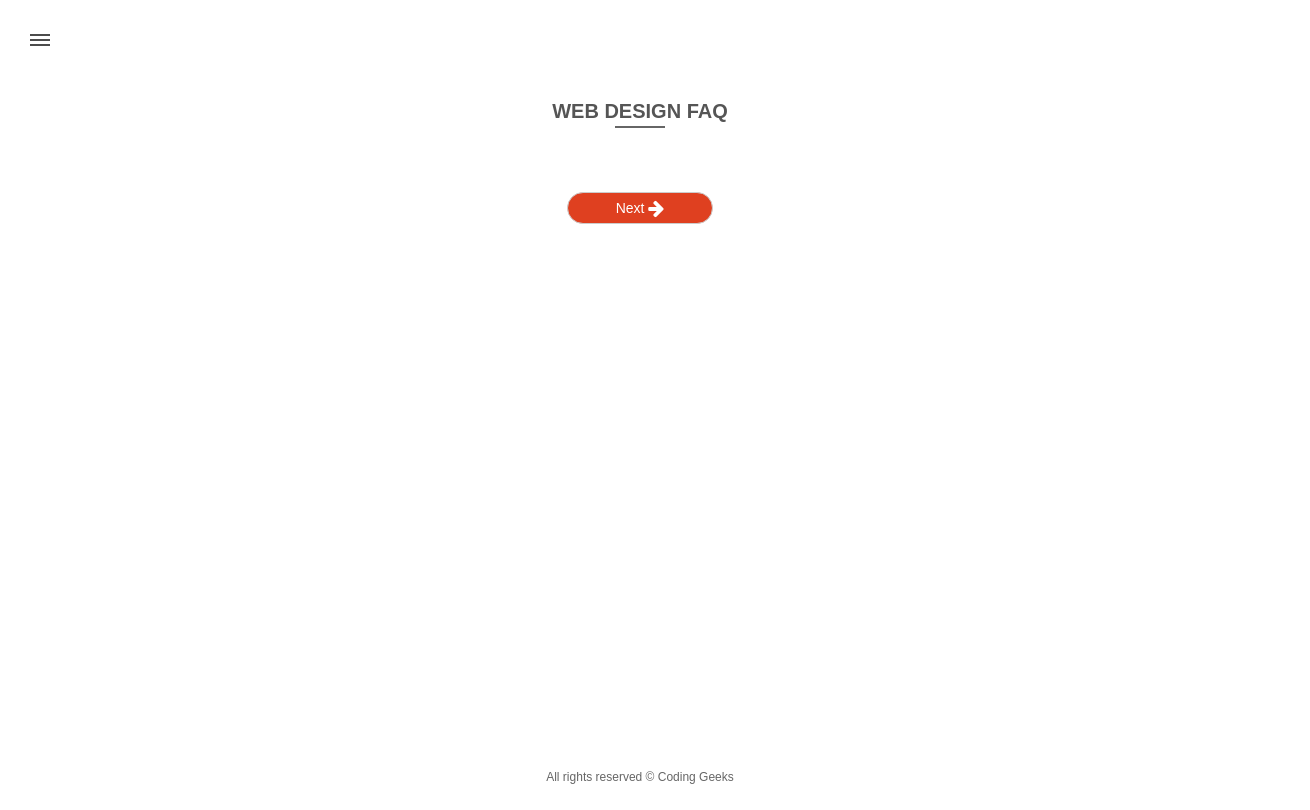
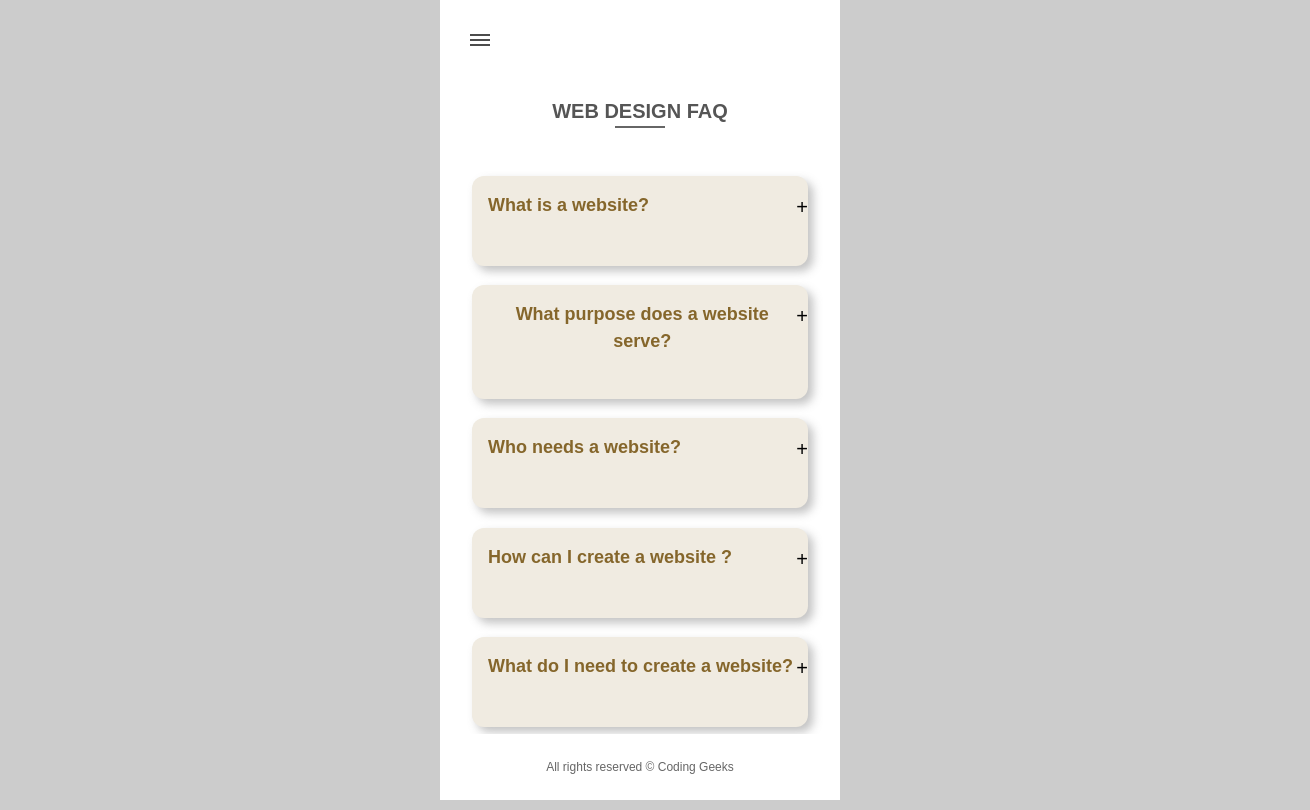
Before and after one commit to emagwebsolutions/codinggeeks, a React (Create React App) app: page /#/faq in a window 1280 px wide. Shown: the whole page, 1310 px wide, since content can reach past the window. Built offline with nearby package versions, Linux system fonts and the light colour scheme.

Commit message:
Thirteenth Commit

```diff
--- a/src/components/Accordion.tsx
+++ b/src/components/Accordion.tsx
@@ -1,56 +1,25 @@
 import '../sass/accordion.scss';
 import MapFunc from './utils/MapFunc'
+import { accordionData,accordionDataValues } from './Types'
 
 
-const data = [
-    {
-        q: 'What is a website?',
-        ans: 'A website is a collection of publicly accessible, interlinked Web pages that share a single domain name. Websites can be created and maintained by an individual, group, business or organization to serve a variety of purposes.'
-    },
-    {
-        q: 'What purpose does a website serve?',
-        ans: 'Different kinds of websites have different purposes depending on who the intended audience is. Some websites are geared towards selling products and other websites are geared towards providing practical information, while others are merely for entertainment.'
-    },
-    {
-        q: 'Who needs a website?',
-        ans: 'Every organization or business who has something to sell or information to put accross needs a website'
-    },
-    {
-        q: 'How can I create a website ?',
-        ans: 'You can create a website using codes and codes are nothing but a combination of characters and numbers. The name for the code use to create a website is called "HTML TAGS"'
-    },
-    {
-        q: 'What do I need to create a website?',
-        ans: 'To create a website you need a Domain name, Hosting space,Content and Web Pages'
-    },
-    {
-        q: 'How long does it take to create a website?',
-        ans: ''
-    },
-    {
-        q: 'How long does it take to learn a website design? ',
-        ans: 'It’s important to understand that every website is different. So it\'s difficult to say: “A website should take exactly two months to build” since website project differ from one another. But for a simple site of about ten pages a week or two is possible.'
-    },
-    {
-        q: 'Does web design pay?',
-        ans: 'Web Designer salaries in Ghana range from 2,000 GHS per month (minimum salary) to 6,000 GHS per month (maximum salary).'
-    },
-    {
-        q: 'Is age a barrier to learning web design?',
-        ans: 'Age is never a barrier to learning web design if only you are determined'
-    },
-    {
-        q: 'Is web design for females?',
-        ans: 'Yes anybody who is willing to learn can pursue web design as a career while men dominate the world of web design, their Women counterparts too are gradually making their presence felt. '
-    }
-]
+const Accordion = ( { data }: accordionData ) => {
 
+    const html = ( v: accordionDataValues, k: number) => (
+        <div className="accordion" key={k}>
+            <div className="accordion-top flex space-between">
+                <h4>{v.q}</h4> <span>+</span>
+            </div>
+            <div className="accordion-bottom">
+                {v.ans}
+            </div>
+        </div>
+    )
+    const res = MapFunc( html )( data )
 
-
-
-const Accordion = ( { heading,message }: {heading: string; message: string}) => {
     return (
         <>
+        { res }
         </>
     )
 }
--- /dev/null
+++ b/src/components/data/FaqData.tsx
@@ -0,0 +1,45 @@
+
+const FaqData = [
+    {
+        q: 'What is a website?',
+        ans: 'A website is a collection of publicly accessible, interlinked Web pages that share a single domain name. Websites can be created and maintained by an individual, group, business or organization to serve a variety of purposes.'
+    },
+    {
+        q: 'What purpose does a website serve?',
+        ans: 'Different kinds of websites have different purposes depending on who the intended audience is. Some websites are geared towards selling products and other websites are geared towards providing practical information, while others are merely for entertainment.'
+    },
+    {
+        q: 'Who needs a website?',
+        ans: 'Every organization or business who has something to sell or information to put accross needs a website'
+    },
+    {
+        q: 'How can I create a website ?',
+        ans: 'You can create a website using codes and codes are nothing but a combination of characters and numbers. The name for the code use to create a website is called "HTML TAGS"'
+    },
+    {
+        q: 'What do I need to create a website?',
+        ans: 'To create a website you need a Domain name, Hosting space,Content and Web Pages'
+    },
+    {
+        q: 'How long does it take to create a website?',
+        ans: ''
+    },
+    {
+        q: 'How long does it take to learn a website design? ',
+        ans: 'It’s important to understand that every website is different. So it\'s difficult to say: “A website should take exactly two months to build” since website project differ from one another. But for a simple site of about ten pages a week or two is possible.'
+    },
+    {
+        q: 'Does web design pay?',
+        ans: 'Web Designer salaries in Ghana range from 2,000 GHS per month (minimum salary) to 6,000 GHS per month (maximum salary).'
+    },
+    {
+        q: 'Is age a barrier to learning web design?',
+        ans: 'Age is never a barrier to learning web design if only you are determined'
+    },
+    {
+        q: 'Is web design for females?',
+        ans: 'Yes anybody who is willing to learn can pursue web design as a career while men dominate the world of web design, their Women counterparts too are gradually making their presence felt. '
+    }
+]
+
+export default FaqData
--- a/src/components/faq/Faq.tsx
+++ b/src/components/faq/Faq.tsx
@@ -1,13 +1,13 @@
 import Accordion from '../Accordion'
 import Title from '../Title'
 import NextButton from '../NextButton'
+import FaqData from '../data/FaqData'
 
 const Faq = () => {
     return (
         <section>
             <Title heading=" WEB DESIGN FAQ" />
-            <Accordion heading="What is a website?" message="This is the accordion message" />
-
+            <Accordion data={ FaqData } />
             <NextButton url="home" />
         </section>
     )
--- a/src/components/footer/footer.scss
+++ b/src/components/footer/footer.scss
@@ -4,4 +4,9 @@ footer{
     color: muted();
     font-size: 1.2rem;
     text-align: center;
+    bottom: 0;
+    position: fixed;
+    background-color: white();
+    width: 40rem;
+
 }
--- a/src/components/home/home.scss
+++ b/src/components/home/home.scss
@@ -1,12 +1 @@
 @import '../../sass/config';
-body{
-    background-color: default($opacity: 1);
-}
-
-.App{
-    max-width: 40rem;
-    background-color: white();
-    margin-inline: auto;
-    position: relative;
-    overflow: hidden;
-}
--- a/src/components/nav/hamburger.scss
+++ b/src/components/nav/hamburger.scss
@@ -9,7 +9,7 @@ nav{
     height: 100vh;
     z-index: 8;
     .nav-wrapper{
-         position: absolute;
+         position: fixed;
          background-color: #fff;
          top: 0;
          left: 0;
@@ -27,10 +27,10 @@ nav{
          & > ul{
 
             & > li{
-                margin-bottom: 2rem;
+                margin-bottom: 1rem;
                 position: relative;
                 & > a{
-                    font-size: 1.6rem;
+                    font-size: 1.4rem;
                     font-weight: bold;
                     color: #581186;
                     &:hover{
@@ -87,20 +87,22 @@ nav{
 }
 
 .hamburgerclose{
-    width: 80%;
+    width: 30%;
+    transform: translateX(-27%) translateY(-8%);
 }
 .hamburgeropen{
-    width: 100%;
+    width: 40rem;
+    left: 50%;
+    transform: translateX(-50%);
+    background-color: white();
 }
 .hamburgerclose,
 .hamburgeropen{
     cursor: pointer;
-    position: absolute;
-    background-color: white;
-    left: 0;
+    position: fixed;
     top: 0;
     z-index: 8;
-    margin: 3rem;
+    padding: 3rem;
     display: block!important;
 
     .hamburger-inner{
@@ -144,10 +146,10 @@ nav{
 
 .donate{
     border-radius: 11rem;
-    padding: .5em;
+    padding: .3em;
     text-align: center;
     a{
         color: white()!important;
-        font-size: 1.4rem!important;
+        font-size: 1.2rem!important;
     }
 }
--- a/src/components/utils/MapFunc.tsx
+++ b/src/components/utils/MapFunc.tsx
@@ -1,8 +1,8 @@
 import { mapFunc } from '../Types'
 
-const MapFunc = <mapFunc extends Function> ( fn: mapFunc ) => {
-    return <mapFunc extends []> ( arr: mapFunc ) => {
-        return arr.map( ( v,k ) => fn( v,k ))
+const MapFunc = <T extends Function > ( fn: mapFunc<T> ) => {
+    return ( arr: { q: string, ans: string}[] ) => {
+        return Object.values(arr).map( ( v,k ) => fn(v,k) )
     }
 }
 
--- a/src/sass/accordion.scss
+++ b/src/sass/accordion.scss
@@ -2,18 +2,26 @@
 
 .accordion{
   background-color: #f0ebe1;
+  margin-bottom: 1.2em;
+  border-radius: 1.2rem;
+  box-shadow: .5rem .5rem 1rem muted(.4);
   .accordion-top{
-    padding: 1em;
+    padding: 1em 0 1em 1em;
+    h4{
+      color: #85662b;
+      font-size: 1.8rem;
+      text-align: center!important;
+    }
+
   }
   .accordion-bottom{
     padding: 1em;
+    font-size: 1.4rem!important;
+    max-height: 0;
+    visibility: hidden;
   }
-  h4{
-    color: #85662b;
-    font-size: 1.8rem;
-    text-align: center;
-  }
-  p{
-    font-size: 1.4rem!important;
+
+  span{
+    font-size: 2rem;
   }
 }
--- a/src/sass/nextbutton.scss
+++ b/src/sass/nextbutton.scss
@@ -6,12 +6,14 @@
   a{
     color: white();
     font-size: 1.4rem;
+    display: block;
   }
 
   border-radius: 4rem;
   padding-inline: 3em;
   margin-inline: auto;
   margin-top: 4em;
+  margin-bottom: 10rem!important;
   display: block;
   cursor: pointer;
 
--- a/src/sass/reset.scss
+++ b/src/sass/reset.scss
@@ -7,6 +7,7 @@
     font-size: 1.6rem;
     line-height: 1.5;
     font-family: Arial, Helvetica, sans-serif;
+    background-color: #ccc;
   }
 
   *,
@@ -56,9 +57,10 @@
     padding-top: 5rem;
     position: relative;
     width: 100%;
-    height: 93vh;
+    height: 100vh;
     padding: 2em;
     padding-top: 6em;
+    overflow-y: scroll;
   }
 
 
@@ -73,3 +75,13 @@
       }
     }
   }
+
+
+  .App{
+    max-width: 40rem;
+    margin-inline: auto;
+    position: relative;
+    height: 100vh;
+    overflow: hidden;
+    background-color: #fff;
+  }
```
Also changed, not shown: src/components/Types.ts (+7 -1 lines).
